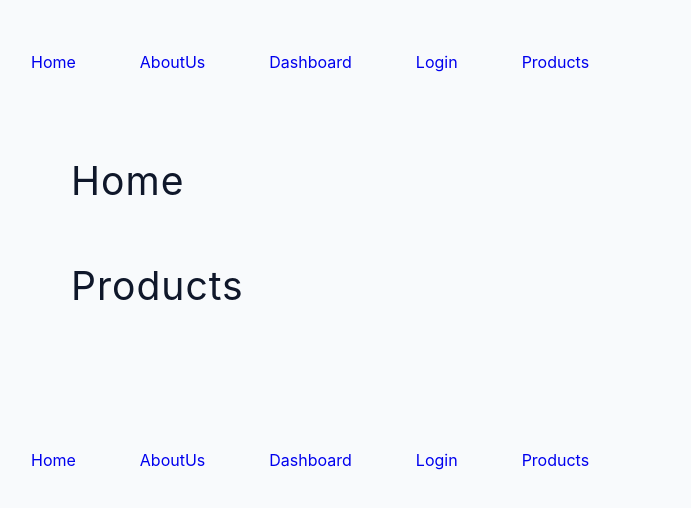
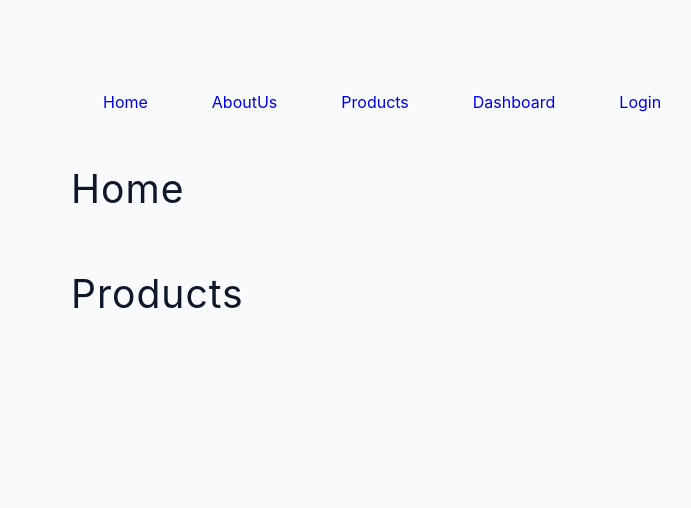
Before and after one commit to UsamaBhakrani/React-Router-v6, a React (Vite) app: page /products in a window 1280 px wide. Shown: the top 508 px of the page, without its empty margins (9-700 px from the left). Built offline with nearby package versions, Linux system fonts and the light colour scheme.

Commit message:
Children routes

```diff
--- a/src/App.jsx
+++ b/src/App.jsx
@@ -10,21 +10,17 @@ import Nav from "./pages/Nav";
 const App = () => {
   return (
     <>
-      <nav>
-        <Nav />
-      </nav>
+      <nav></nav>
       <Routes>
         <Route path="/" element={<Home />}>
           <Route path="products" element={<Products />} />
           <Route path="about" element={<About />} />
-          <Route path="*" element={<Error />} />
-          <Route path="dashboard" element={<Dashboard />} />
-          <Route path="login" element={<Login />} />
         </Route>
+        <Route path="*" element={<Error />} />
+        <Route path="dashboard" element={<Dashboard />} />
+        <Route path="login" element={<Login />} />
       </Routes>
-      <footer>
-        <Nav />
-      </footer>
+      <footer></footer>
     </>
   );
 };
--- a/src/pages/Home.jsx
+++ b/src/pages/Home.jsx
@@ -1,8 +1,10 @@
 import { Outlet } from "react-router-dom";
+import Nav from "./Nav";
 
 const Home = () => {
   return (
     <section className="section">
+      <Nav />
       <h2>Home</h2>
       <Outlet />
     </section>
--- a/src/pages/Nav.jsx
+++ b/src/pages/Nav.jsx
@@ -10,13 +10,13 @@ const Nav = () => {
         <Link to="about">AboutUs</Link>
       </li>
       <li>
+        <Link to="products">Products</Link>
+      </li>
+      <li>
         <Link to="dashboard">Dashboard </Link>
       </li>
       <li>
         <Link to="login">Login</Link>
-      </li>
-      <li>
-        <Link to="products">Products</Link>
       </li>
     </ul>
   );
```
